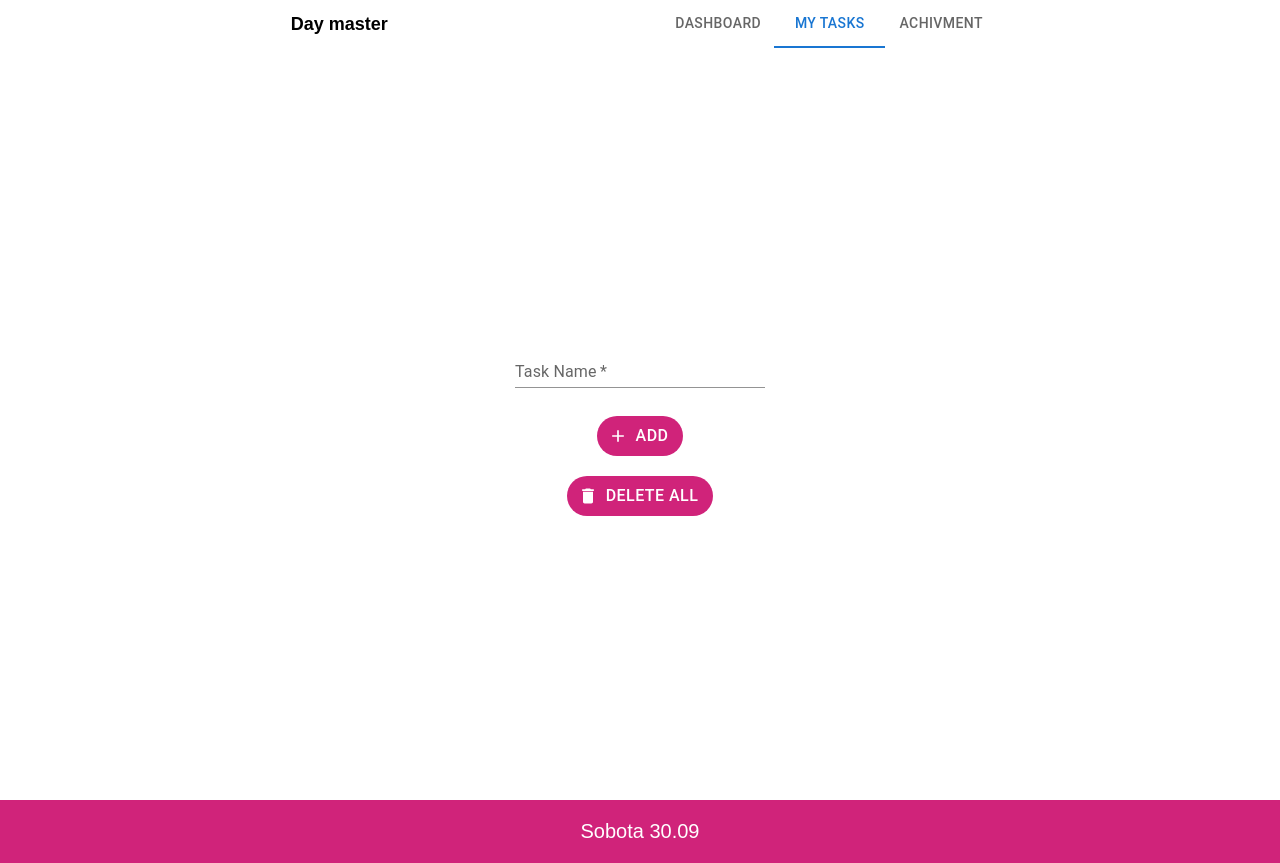
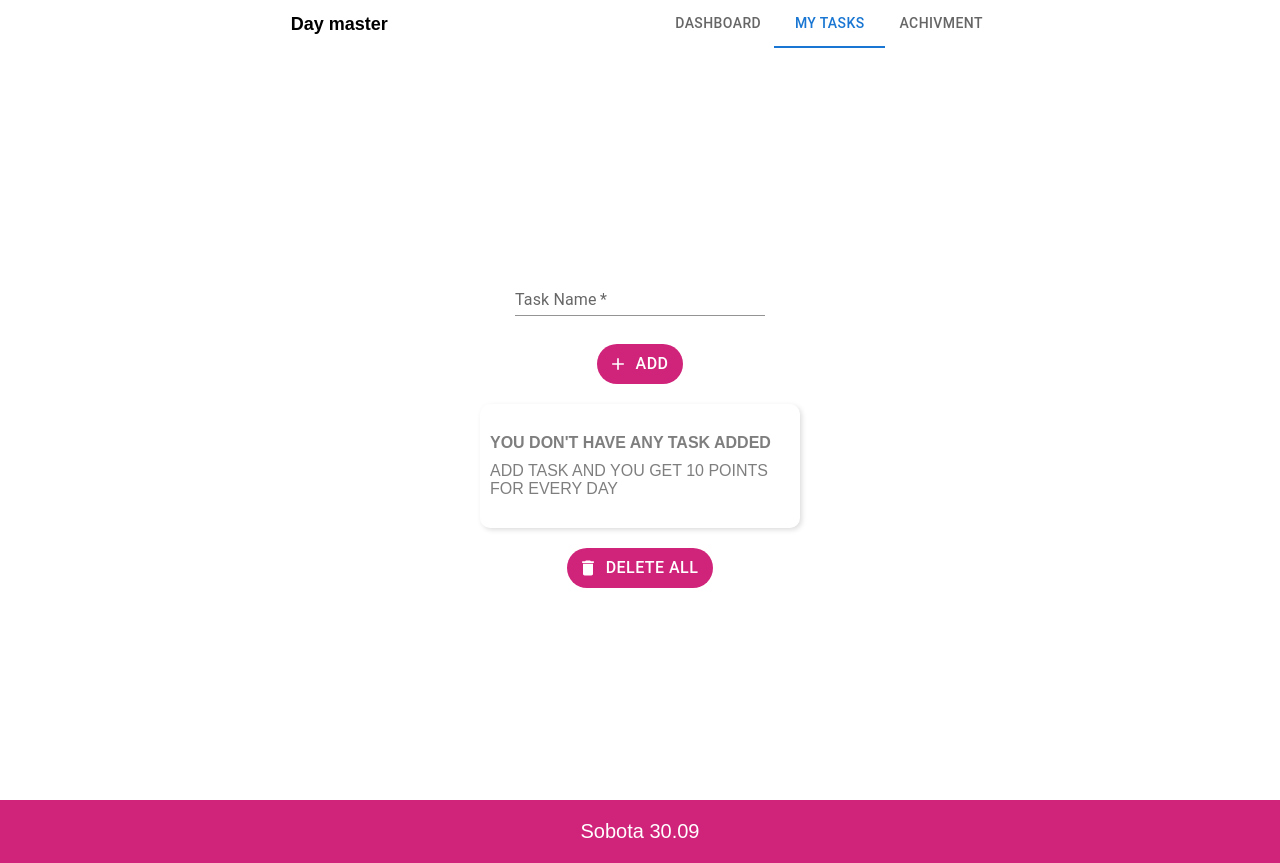
Before and after one commit to Day-Master-Hack-yeah-2023/static-sites, a React (Create React App) app: page / in a window 1280 px wide. Both pictures are taken after a click on the tab "MY TASKS". Built offline with nearby package versions, Linux system fonts and the light colour scheme.

Commit message:
feat(MyTasks): adding default informations

```diff
--- a/src/components/PageContent/MyTasks/MyTasks.styled.tsx
+++ b/src/components/PageContent/MyTasks/MyTasks.styled.tsx
@@ -71,6 +71,30 @@ const MyTasksTypographyStyled = styled(Typography)`
   }
 `;
 
+const EmptyContentStyled = styled.section`
+  display: flex;
+  flex-direction: column;
+  align-items: start;
+  justify-content: start;
+  gap: 10px;
+  width: 100%;
+  max-width: 320px;
+  padding: 30px 10px;
+  box-shadow: 2px 2px 5px #bdbdbf;
+  border-radius: 10px;
+  opacity: 50%;
+`;
+
+const EmptyContentHeadingStyled = styled.h2`
+  font-size: 16px;
+  text-transform: uppercase;
+`;
+
+const EmptyContentTextStyled = styled.p`
+  font-size: 16px;
+  text-transform: uppercase;
+`;
+
 export {
   MyTasksStyled,
   MyTasksHeadingStyled,
@@ -79,4 +103,7 @@ export {
   MyTasksContainerTasksStyled,
   MyTasksFormStyled,
   MyTasksTypographyStyled,
+  EmptyContentHeadingStyled,
+  EmptyContentStyled,
+  EmptyContentTextStyled,
 };
--- a/src/components/PageContent/MyTasks/MyTasks.tsx
+++ b/src/components/PageContent/MyTasks/MyTasks.tsx
@@ -1,5 +1,8 @@
 import React, { useEffect, useState } from 'react';
 import {
+  EmptyContentHeadingStyled,
+  EmptyContentStyled,
+  EmptyContentTextStyled,
   MyTasksButtonStyled,
   MyTasksContainerTasksStyled,
   MyTasksFormStyled,
@@ -88,7 +91,19 @@ const MyTasks: React.FC = () => {
       </MyTasksFormStyled>
 
       <>
-        {renderTaskList()}
+        {renderTaskList().length > 0 ? (
+          renderTaskList()
+        ) : (
+          <EmptyContentStyled>
+            <EmptyContentHeadingStyled>
+              You don't have any task added
+            </EmptyContentHeadingStyled>
+
+            <EmptyContentTextStyled>
+              Add task and you get 10 points for every day
+            </EmptyContentTextStyled>
+          </EmptyContentStyled>
+        )}
 
         <MyTasksButtonStyled
           type="button"
```
